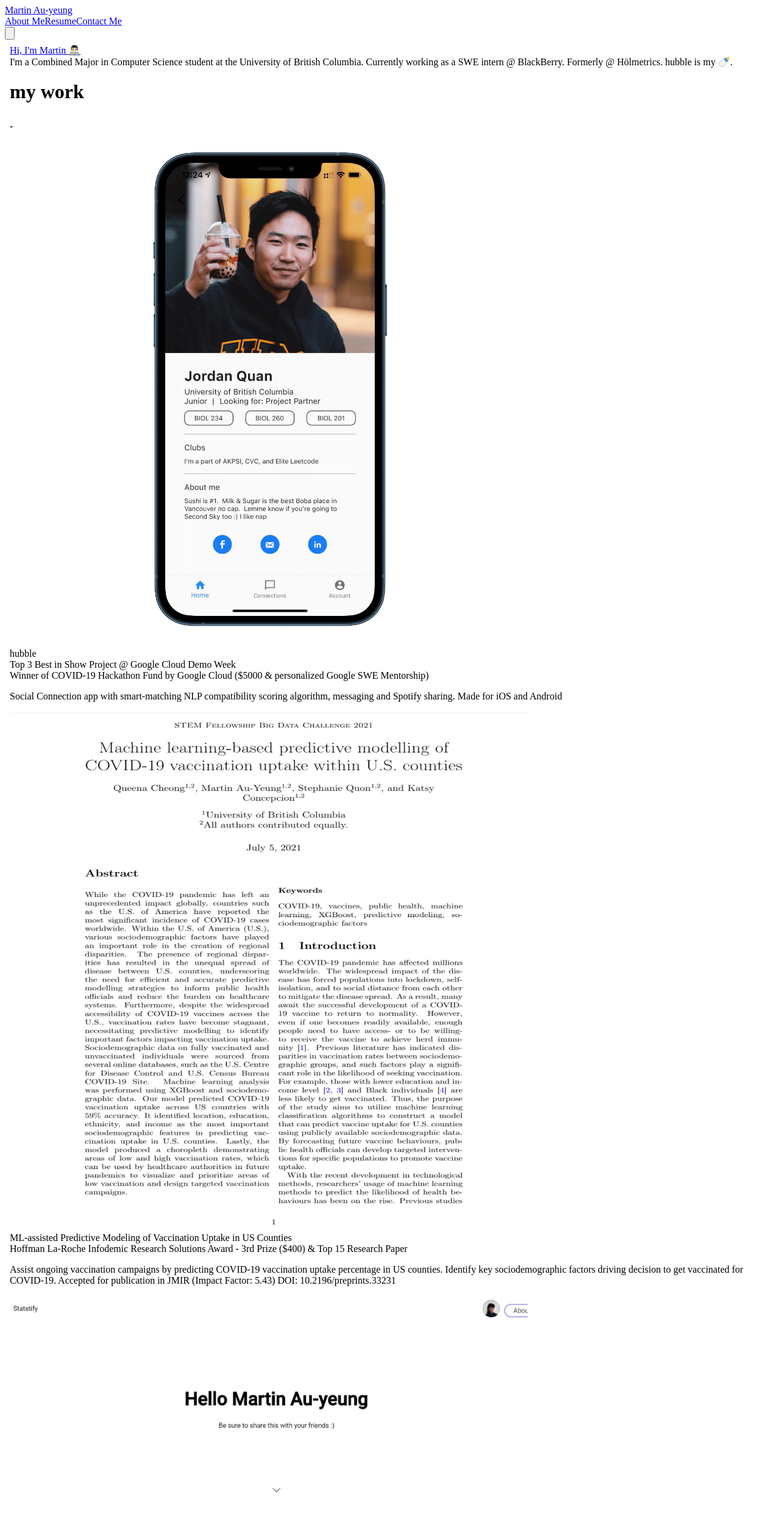
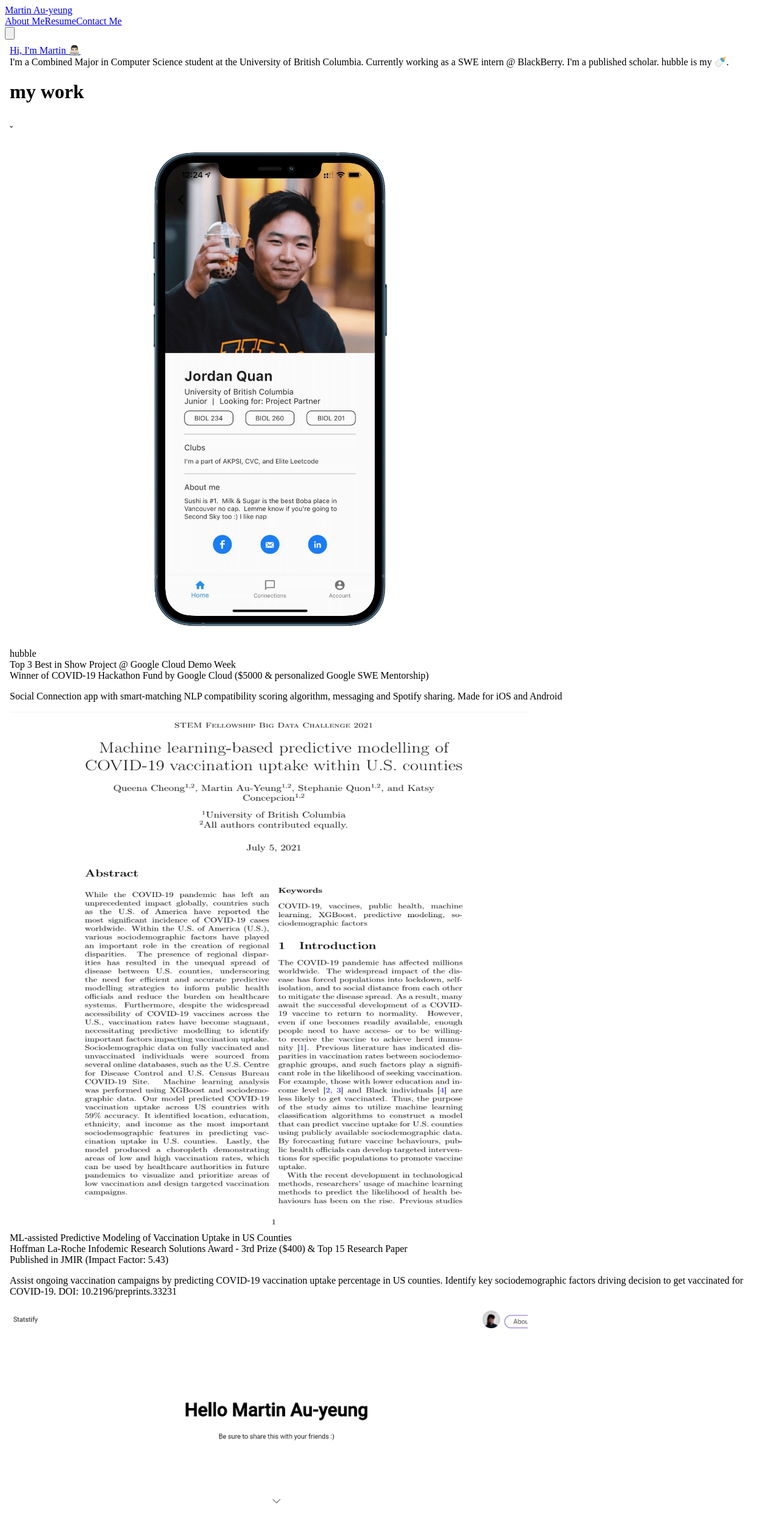
Before and after one commit to Foamyseal/foamyseal.github.io, a Next.js app: page / in a window 1280 px wide. Shown: the top 2504 px of the page at 61% size. Built offline with nearby package versions, Linux system fonts and the light colour scheme.

Commit message:
update site

```diff
--- a/components/intro.tsx
+++ b/components/intro.tsx
@@ -10,7 +10,7 @@ export const Intro = () => {
                   </a>
                   <div className="text-center container font-poppins mx-auto text-2xl">
                       I'm a Combined Major in Computer Science student at the University of British Columbia.
-                      Currently working as a SWE intern @ BlackBerry. Formerly @ Hölmetrics. hubble is my 🍼.
+                      Currently working as a SWE intern @ BlackBerry. I'm a published scholar. hubble is my 🍼.
                   </div>
                   </div>
                 </div>
--- a/components/projects/projects.tsx
+++ b/components/projects/projects.tsx
@@ -14,9 +14,9 @@ const projectList = [
   {
     title: "ML-assisted Predictive Modeling of Vaccination Uptake in US Counties",
     description:
-      "Assist ongoing vaccination campaigns by predicting COVID-19 vaccination uptake percentage in US counties. Identify key sociodemographic factors driving decision to get vaccinated for COVID-19. Accepted for publication in JMIR (Impact Factor: 5.43) DOI: 10.2196/preprints.33231",
+      "Assist ongoing vaccination campaigns by predicting COVID-19 vaccination uptake percentage in US counties. Identify key sociodemographic factors driving decision to get vaccinated for COVID-19.  DOI: 10.2196/preprints.33231",
     award1: "Hoffman La-Roche Infodemic Research Solutions Award - 3rd Prize ($400) & Top 15 Research Paper",
-    award2: "",
+    award2: "Published in JMIR (Impact Factor: 5.43)",
     image: "/projectImages/manuscript.png",
     href: "./projects/ml-paper",
   },
--- a/package.json
+++ b/package.json
@@ -13,7 +13,8 @@
     "@fortawesome/react-fontawesome": "^0.1.15",
     "@headlessui/react": "^1.2.0",
     "@types/gtag.js": "^0.0.5",
-    "next": "11.1.1",
+    "create-next-app": "^12.0.4",
+    "next": "^11.1.1",
     "react": "17.0.2",
     "react-dom": "17.0.2"
   },
```
Also changed, not shown: next-env.d.ts, 1 other file (tests, documents, lock files or other folders).
